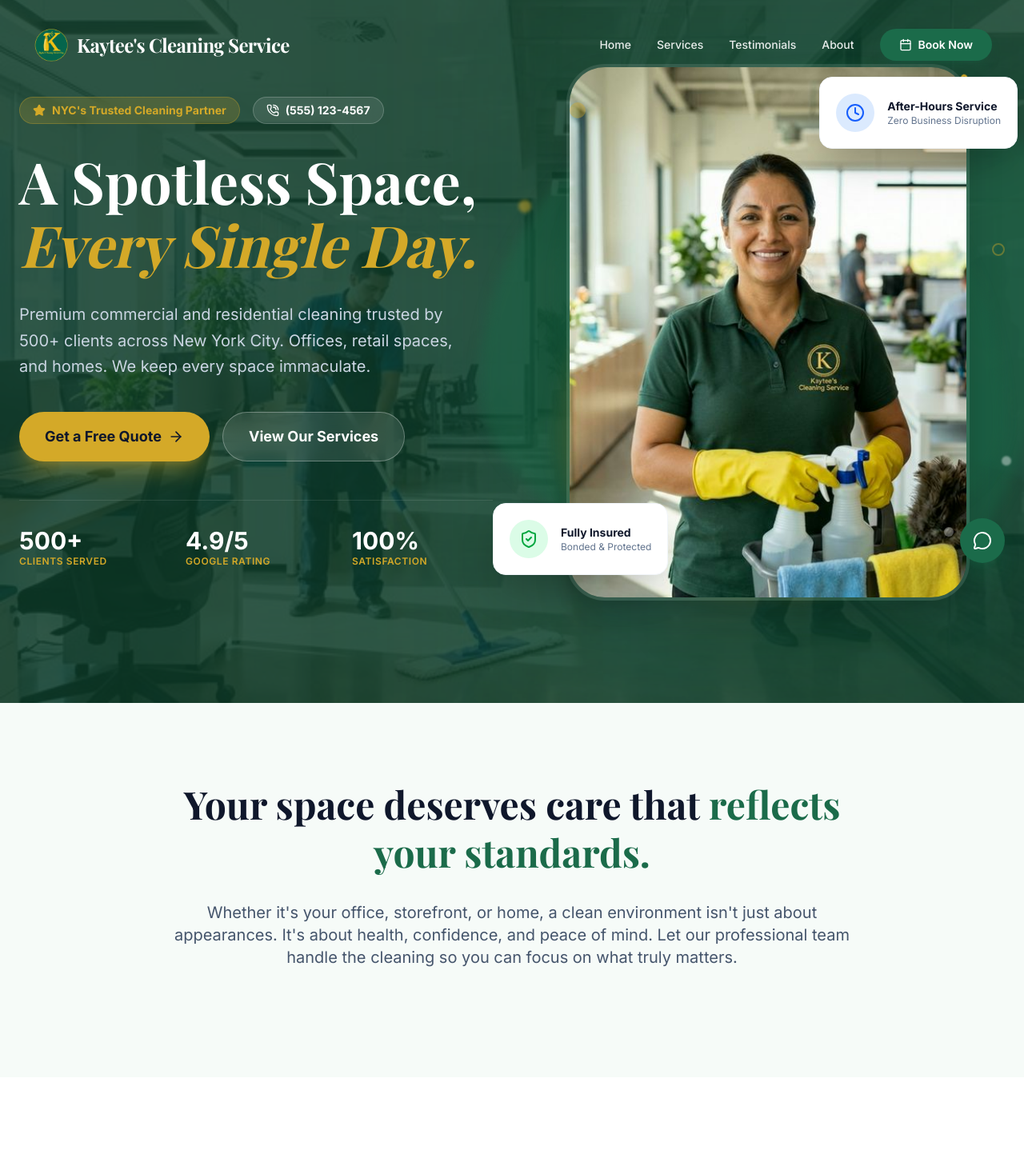
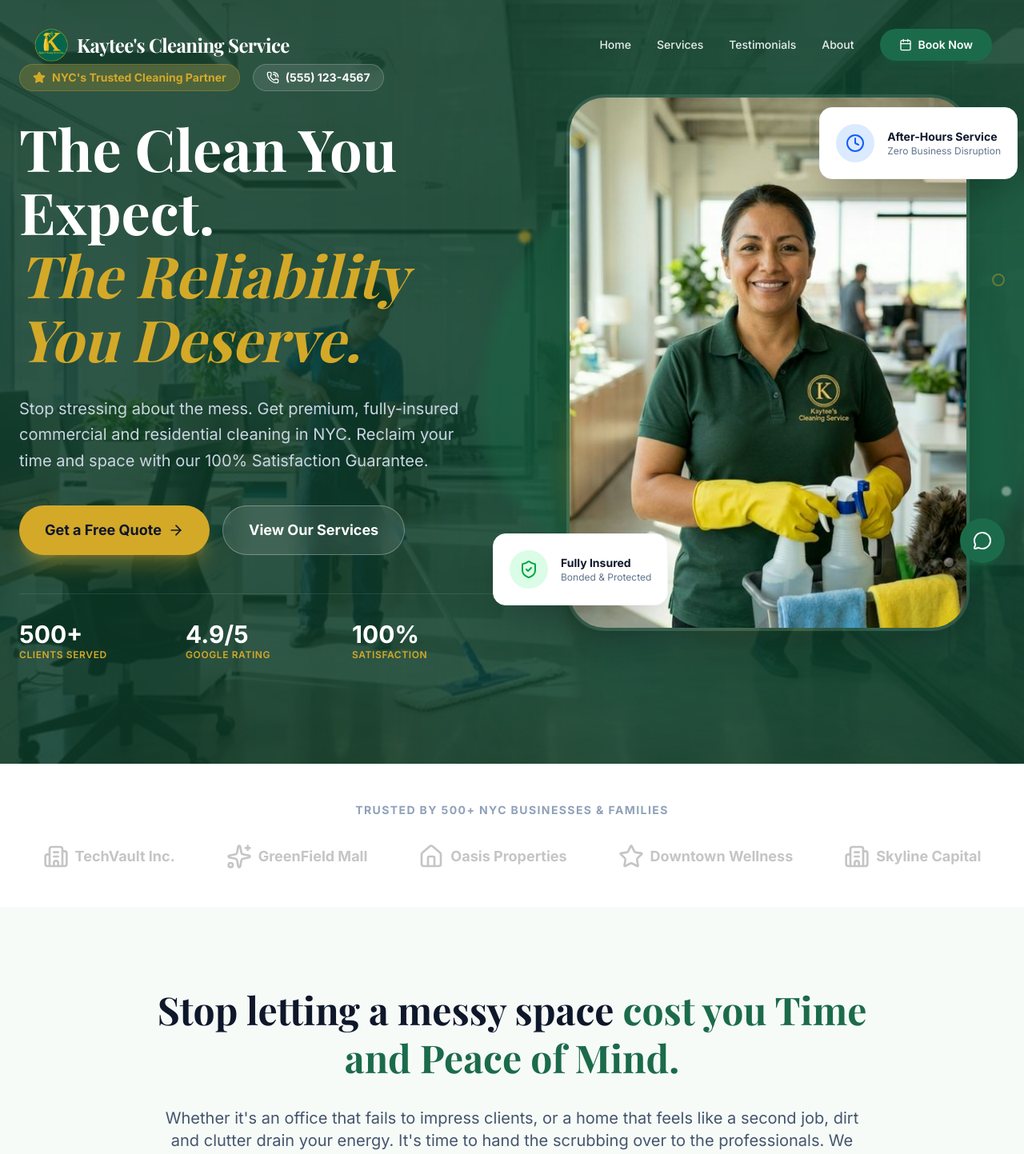
Before and after one commit to jsagesse27/kaytees-cleaning, a React (Vite) app: page / in a window 1280 px wide. Shown: the top 1443 px of the page at 80% size. Built offline with nearby package versions, Linux system fonts and the light colour scheme; a web font is replaced by a local one.

Commit message:
feat: optimize homepage flow, overhaul copy for better conversion, add trust badges and satisfaction guarantees

```diff
--- a/src/components/ChatWidget.tsx
+++ b/src/components/ChatWidget.tsx
@@ -1,6 +1,6 @@
 import React, { useState, useRef, useEffect } from 'react';
 import { motion, AnimatePresence } from 'motion/react';
-import { MessageCircle, X, Send, Sparkles } from 'lucide-react';
+import { MessageCircle, X, Send, Sparkles, DollarSign, Brush, MapPin } from 'lucide-react';
 import { getBotResponse, resetChat } from '../lib/chatEngine';
 
 interface Message {
@@ -10,9 +10,9 @@ interface Message {
 }
 
 const QUICK_CHIPS = [
-    { label: '💰 Get a Quote', msg: 'I want to get a quote' },
-    { label: '🧹 See Services', msg: 'What services do you offer?' },
-    { label: '📍 Check Availability', msg: 'Do you serve my area?' },
+    { label: 'Get a Quote', msg: 'I want to get a quote', icon: DollarSign },
+    { label: 'See Services', msg: 'What services do you offer?', icon: Brush },
+    { label: 'Check Availability', msg: 'Do you serve my area?', icon: MapPin },
 ];
 
 const GREETING = "Hi! Welcome to Kaytee's Cleaning Service. I'm here to help you find the perfect cleaning solution. What can I help you with today?";
@@ -175,8 +175,9 @@ export default function ChatWidget() {
                                         <button
                                             key={chip.label}
                                             onClick={() => handleChip(chip.msg)}
-                                            className="px-3 py-1.5 rounded-full bg-brand-primary/10 text-brand-primary text-xs font-semibold hover:bg-brand-primary/20 transition-colors cursor-pointer border border-brand-primary/20"
+                                            className="px-3 py-1.5 rounded-full bg-brand-primary/10 text-brand-primary text-xs font-semibold hover:bg-brand-primary/20 transition-colors cursor-pointer border border-brand-primary/20 flex items-center gap-1.5"
                                         >
+                                            <chip.icon className="w-3.5 h-3.5" />
                                             {chip.label}
                                         </button>
                                     ))}
--- a/src/components/CoverageMap.tsx
+++ b/src/components/CoverageMap.tsx
@@ -49,6 +49,16 @@ function FlyToLocation({ position }: { position: [number, number] | null }) {
   return null;
 }
 
+function getBoroughCenter(zip: string): [number, number] {
+  const num = parseInt(zip, 10);
+  if (num >= 10001 && num <= 10282) return [40.7831, -73.9712]; // Manhattan
+  if (num >= 10451 && num <= 10475) return [40.8448, -73.8648]; // Bronx
+  if (num >= 11201 && num <= 11256) return [40.6782, -73.9442]; // Brooklyn
+  if ((num >= 11004 && num <= 11109) || (num >= 11351 && num <= 11697)) return [40.7282, -73.7949]; // Queens
+  if (num >= 10301 && num <= 10314) return [40.5795, -74.1502]; // Staten Island
+  return [40.7128, -74.006]; // Default City Hall
+}
+
 // NYC borough service areas with approximate coordinates
 const SERVICE_AREAS = [
   { name: 'Manhattan', center: [40.7831, -73.9712] as [number, number], radius: 3500, color: '#1B6B4A' },
@@ -72,16 +82,24 @@ export default function CoverageMap() {
 
     if (isNYCZip(cleanZip)) {
       setResult('success');
-      // Use Nominatim to geocode the zip
+      // Use Nominatim to geocode the zip with a safe fallback
       try {
-        const resp = await fetch(`https://nominatim.openstreetmap.org/search?postalcode=${cleanZip}&country=US&format=json&limit=1`);
+        const resp = await fetch(`https://nominatim.openstreetmap.org/search?postalcode=${cleanZip}&country=US&format=json&limit=1`, {
+          headers: {
+            'Accept': 'application/json',
+            'User-Agent': 'Kaytee-Cleaning-Map-App'
+          }
+        });
+        if (!resp.ok) throw new Error('Fetch failed');
         const data = await resp.json();
-        if (data.length > 0) {
+        if (data && data.length > 0) {
           setMarkerPos([parseFloat(data[0].lat), parseFloat(data[0].lon)]);
+        } else {
+          setMarkerPos(getBoroughCenter(cleanZip));
         }
       } catch {
-        // Fallback to NYC center
-        setMarkerPos([40.7128, -74.006]);
+        // Fallback to the exact borough center to avoid Manhattan default
+        setMarkerPos(getBoroughCenter(cleanZip));
       }
     } else {
       setResult('outside');
--- a/src/components/Footer.tsx
+++ b/src/components/Footer.tsx
@@ -15,29 +15,29 @@ export default function Footer() {
             Premium cleaning services for offices, facilities, and homes. We deliver spotless results and total peace of mind, commercial or residential.
           </p>
           <div className="flex gap-4">
-            <a href="#" aria-label="Facebook" className="hover:text-brand-accent transition-colors"><Facebook className="w-5 h-5" /></a>
-            <a href="#" aria-label="Instagram" className="hover:text-brand-accent transition-colors"><Instagram className="w-5 h-5" /></a>
-            <a href="#" aria-label="Twitter" className="hover:text-brand-accent transition-colors"><Twitter className="w-5 h-5" /></a>
+            <a href="#" aria-label="Facebook" className="hover:text-brand-accent transition-colors cursor-pointer"><Facebook className="w-5 h-5" /></a>
+            <a href="#" aria-label="Instagram" className="hover:text-brand-accent transition-colors cursor-pointer"><Instagram className="w-5 h-5" /></a>
+            <a href="#" aria-label="Twitter" className="hover:text-brand-accent transition-colors cursor-pointer"><Twitter className="w-5 h-5" /></a>
           </div>
         </div>
 
         <div>
           <h4 className="text-white font-bold mb-6">Quick Links</h4>
           <ul className="space-y-4 text-sm">
-            <li><a href="/#services" className="hover:text-white transition-colors">Our Services</a></li>
-            <li><a href="/#testimonials" className="hover:text-white transition-colors">Testimonials</a></li>
-            <li><a href="/#about" className="hover:text-white transition-colors">About Us</a></li>
-            <li><Link to="/book" className="hover:text-white transition-colors">Book a Clean</Link></li>
+            <li><a href="/#services" className="hover:text-white transition-colors cursor-pointer">Our Services</a></li>
+            <li><a href="/#testimonials" className="hover:text-white transition-colors cursor-pointer">Testimonials</a></li>
+            <li><a href="/#about" className="hover:text-white transition-colors cursor-pointer">About Us</a></li>
+            <li><Link to="/book" className="hover:text-white transition-colors cursor-pointer">Book a Clean</Link></li>
           </ul>
         </div>
 
         <div>
           <h4 className="text-white font-bold mb-6">Services</h4>
           <ul className="space-y-4 text-sm">
-            <li><Link to="/services/commercial" className="hover:text-white transition-colors">Commercial Cleaning</Link></li>
-            <li><Link to="/services/facility" className="hover:text-white transition-colors">Facility Maintenance</Link></li>
-            <li><Link to="/services/deep-clean" className="hover:text-white transition-colors">Deep Cleaning</Link></li>
-            <li><Link to="/services/residential" className="hover:text-white transition-colors">Residential Cleaning</Link></li>
+            <li><Link to="/services/commercial" className="hover:text-white transition-colors cursor-pointer">Commercial Cleaning</Link></li>
+            <li><Link to="/services/facility" className="hover:text-white transition-colors cursor-pointer">Facility Maintenance</Link></li>
+            <li><Link to="/services/deep-clean" className="hover:text-white transition-colors cursor-pointer">Deep Cleaning</Link></li>
+            <li><Link to="/services/residential" className="hover:text-white transition-colors cursor-pointer">Residential Cleaning</Link></li>
           </ul>
         </div>
 
@@ -63,8 +63,8 @@ export default function Footer() {
       <div className="max-w-7xl mx-auto pt-8 border-t border-brand-primary/20 flex flex-col sm:grid-cols-2 md:flex-row justify-between items-center gap-4 text-xs">
         <p>© {new Date().getFullYear()} Kaytee's Cleaning Service. All rights reserved.</p>
         <div className="flex gap-6">
-          <a href="#" className="hover:text-white">Privacy Policy</a>
-          <a href="#" className="hover:text-white">Terms of Service</a>
+          <a href="#" className="hover:text-white cursor-pointer">Privacy Policy</a>
+          <a href="#" className="hover:text-white cursor-pointer">Terms of Service</a>
         </div>
       </div>
     </footer>
--- a/src/components/Hero.tsx
+++ b/src/components/Hero.tsx
@@ -37,12 +37,12 @@ export default function Hero() {
           </div>
 
           <h1 className="text-5xl md:text-7xl font-bold text-white leading-[1.1] mb-8">
-            A Spotless Space, <br />
-            <span className="text-brand-accent italic">Every Single Day.</span>
+            The Clean You Expect. <br />
+            <span className="text-brand-accent italic">The Reliability You Deserve.</span>
           </h1>
 
           <p className="text-xl text-slate-300 mb-10 leading-relaxed max-w-xl">
-            Premium commercial and residential cleaning trusted by 500+ clients across New York City. Offices, retail spaces, and homes. We keep every space immaculate.
+            Stop stressing about the mess. Get premium, fully-insured commercial and residential cleaning in NYC. Reclaim your time and space with our 100% Satisfaction Guarantee.
           </p>
 
           <div className="flex flex-col sm:flex-row gap-4 mb-12">
@@ -103,15 +103,15 @@ export default function Hero() {
 
           {/* Decorative Sparkle Elements */}
           <motion.div
-            animate={{ rotate: 360 }}
-            transition={{ duration: 20, repeat: Infinity, ease: "linear" }}
+            animate={{ y: [-5, 5, -5] }}
+            transition={{ duration: 4, repeat: Infinity, ease: "easeInOut" }}
             className="absolute top-4 right-8 z-20"
           >
             <Sparkles className="w-8 h-8 text-brand-accent drop-shadow-lg" />
           </motion.div>
           <motion.div
-            animate={{ rotate: -360 }}
-            transition={{ duration: 15, repeat: Infinity, ease: "linear" }}
+            animate={{ y: [5, -5, 5] }}
+            transition={{ duration: 5, repeat: Infinity, ease: "easeInOut" }}
             className="absolute bottom-16 left-0 z-20"
           >
             <Sparkles className="w-6 h-6 text-brand-accent/70 drop-shadow-lg" />
--- a/src/components/Navbar.tsx
+++ b/src/components/Navbar.tsx
@@ -49,7 +49,7 @@ export default function Navbar() {
               key={link.name}
               to={link.href}
               className={cn(
-                "text-sm font-medium transition-colors hover:text-brand-accent",
+                "text-sm font-medium transition-colors hover:text-brand-accent focus:outline-none focus:ring-2 focus:ring-brand-accent rounded-sm",
                 isScrolled ? "text-slate-600" : "text-white/90"
               )}
             >
@@ -84,14 +84,14 @@ export default function Navbar() {
             initial={{ opacity: 0, y: -20 }}
             animate={{ opacity: 1, y: 0 }}
             exit={{ opacity: 0, y: -20 }}
-            className="absolute top-full left-0 right-0 bg-white shadow-xl p-6 md:hidden flex flex-col gap-4"
+            className="absolute top-full left-0 right-0 bg-white shadow-xl p-6 md:hidden flex flex-col gap-4 border border-slate-200"
           >
             {navLinks.map((link) => (
               <Link
                 key={link.name}
                 to={link.href}
                 onClick={() => setIsOpen(false)}
-                className="text-lg font-medium text-slate-900 hover:text-brand-primary"
+                className="text-lg font-medium text-slate-900 hover:text-brand-primary focus:outline-none focus:ring-2 focus:ring-brand-accent rounded-sm inline-block"
               >
                 {link.name}
               </Link>
--- a/src/components/QuoteCalculator.tsx
+++ b/src/components/QuoteCalculator.tsx
@@ -380,6 +380,10 @@ export default function QuoteCalculator() {
                         <ArrowRight className="w-5 h-5 group-hover:translate-x-1 transition-transform" />
                       </button>
                     </div>
+                    <div className="mt-4 flex items-center justify-center gap-2 text-brand-accent/90 text-sm font-bold bg-brand-accent/10 py-2 px-4 rounded-full w-fit mx-auto border border-brand-accent/20">
+                      <CheckCircle2 className="w-4 h-4" />
+                      100% Satisfaction Guarantee
+                    </div>
                     <p className="mt-3 text-[10px] text-slate-500 italic text-center">
                       *Final price may vary based on specific conditions and requirements.
                     </p>
@@ -527,6 +531,10 @@ export default function QuoteCalculator() {
                         <CheckCircle2 className="w-5 h-5" />
                       </button>
                     </div>
+                    <div className="mt-4 flex items-center justify-center gap-2 text-brand-accent/90 text-sm font-bold bg-brand-accent/10 py-2 px-4 rounded-full w-fit mx-auto border border-brand-accent/20">
+                      <CheckCircle2 className="w-4 h-4" />
+                      100% Satisfaction Guarantee
+                    </div>
                   </motion.div>
                 )}
 
--- a/src/components/Services.tsx
+++ b/src/components/Services.tsx
@@ -28,7 +28,7 @@ export default function Pricing() {
               viewport={{ once: true }}
               transition={{ delay: index * 0.1 }}
               className={cn(
-                "relative p-8 rounded-[2.5rem] flex flex-col transition-all duration-300 cursor-pointer group hover:-translate-y-2",
+                "relative p-8 rounded-[2.5rem] flex flex-col transition-all duration-200 cursor-pointer group hover:-translate-y-2",
                 plan.popular
                   ? "bg-brand-primary text-white shadow-2xl shadow-brand-primary/30 scale-105 z-10 hover:shadow-brand-primary/50"
                   : "bg-white text-slate-900 border border-slate-100 hover:shadow-2xl hover:border-brand-primary/20"
--- /dev/null
+++ b/src/components/TrustBadges.tsx
@@ -0,0 +1,39 @@
+import { motion } from 'motion/react';
+import { Building2, Home, Sparkles, Star } from 'lucide-react';
+
+export default function TrustBadges() {
+    const brands = [
+        { name: 'TechVault Inc.', icon: Building2 },
+        { name: 'GreenField Mall', icon: Sparkles },
+        { name: 'Oasis Properties', icon: Home },
+        { name: 'Downtown Wellness', icon: Star },
+        { name: 'Skyline Capital', icon: Building2 },
+    ];
+
+    return (
+        <section className="py-12 bg-white border-b border-slate-100">
+            <div className="max-w-7xl mx-auto px-6">
+                <div className="flex flex-col items-center text-center">
+                    <p className="text-sm font-bold text-slate-400 uppercase tracking-widest mb-8">
+                        Trusted by 500+ NYC Businesses & Families
+                    </p>
+                    <div className="flex flex-wrap justify-center items-center gap-8 md:gap-16 opacity-60 grayscale hover:grayscale-0 transition-all duration-500">
+                        {brands.map((brand, index) => (
+                            <motion.div
+                                key={brand.name}
+                                initial={{ opacity: 0, y: 10 }}
+                                whileInView={{ opacity: 1, y: 0 }}
+                                viewport={{ once: true }}
+                                transition={{ delay: index * 0.1 }}
+                                className="flex items-center gap-2 text-slate-400 hover:text-brand-primary transition-colors cursor-default"
+                            >
+                                <brand.icon className="w-8 h-8" />
+                                <span className="text-lg font-bold font-sans">{brand.name}</span>
+                            </motion.div>
+                        ))}
+                    </div>
+                </div>
+            </div>
+        </section>
+    );
+}
--- a/src/index.css
+++ b/src/index.css
@@ -62,7 +62,16 @@
 }
 
 .dark .text-slate-600 {
-  color: #94a3b8 !important;
+  color: #cbd5e1 !important;
+}
+
+@media (prefers-reduced-motion: reduce) {
+  *, ::before, ::after {
+    animation-duration: 0.01ms !important;
+    animation-iteration-count: 1 !important;
+    transition-duration: 0.01ms !important;
+    scroll-behavior: auto !important;
+  }
 }
 
 .dark .border-slate-100,
--- a/src/pages/Home.tsx
+++ b/src/pages/Home.tsx
@@ -6,6 +6,7 @@ import QuoteCalculator from '../components/QuoteCalculator';
 import CoverageMap from '../components/CoverageMap';
 import Testimonials from '../components/Testimonials';
 import BookingCTA from '../components/BookingCTA';
+import TrustBadges from '../components/TrustBadges';
 import AboutSection from '../components/AboutSection';
 import { Shield, Sparkles, Heart, Zap, Award, ThumbsUp, Leaf, Clock8 } from 'lucide-react';
 
@@ -27,6 +28,7 @@ export default function Home() {
       className="pt-0"
     >
       <Hero />
+      <TrustBadges />
 
       {/* Problem Statement */}
       <section className="py-24 px-6 bg-brand-bg text-center">
@@ -37,11 +39,11 @@ export default function Home() {
             viewport={{ once: true }}
           >
             <h2 className="text-3xl md:text-5xl font-bold text-slate-900 mb-8 leading-tight">
-              Your space deserves care that <span className="text-brand-primary">reflects your standards.</span>
+              Stop letting a messy space <span className="text-brand-primary">cost you Time and Peace of Mind.</span>
             </h2>
             <p className="text-lg md:text-xl text-slate-600 mb-10">
-              Whether it's your office, storefront, or home, a clean environment isn't just about appearances. It's about health, confidence, and peace of mind.
-              Let our professional team handle the cleaning so you can focus on what truly matters.
+              Whether it's an office that fails to impress clients, or a home that feels like a second job, dirt and clutter drain your energy.
+              It's time to hand the scrubbing over to the professionals. We deliver meticulous, reliable cleaning so you can finally relax and focus on what truly matters.
             </p>
           </motion.div>
         </div>
@@ -54,6 +56,10 @@ export default function Home() {
             {features.map((f, i) => (
               <motion.div
                 key={i}
+                initial={{ opacity: 0, y: 20 }}
+                whileInView={{ opacity: 1, y: 0 }}
+                viewport={{ once: true }}
+                transition={{ delay: i * 0.1 }}
                 className="flex flex-col items-center text-center p-8 rounded-3xl bg-slate-50 border border-slate-100 transition-all hover:-translate-y-1 hover:shadow-xl hover:border-brand-primary/20 group cursor-pointer"
               >
                 <div className="w-16 h-16 bg-brand-primary/10 rounded-2xl flex items-center justify-center text-brand-primary mb-6 group-hover:bg-brand-primary group-hover:text-white transition-colors duration-300">
@@ -67,10 +73,10 @@ export default function Home() {
         </div>
       </section>
 
+      <Testimonials />
       <ServicesGrid />
       <Pricing />
       <QuoteCalculator />
-      <Testimonials />
       <AboutSection />
       <CoverageMap />
       <BookingCTA />
```
Also changed, not shown: src/constants.ts (+11 -11 lines).
